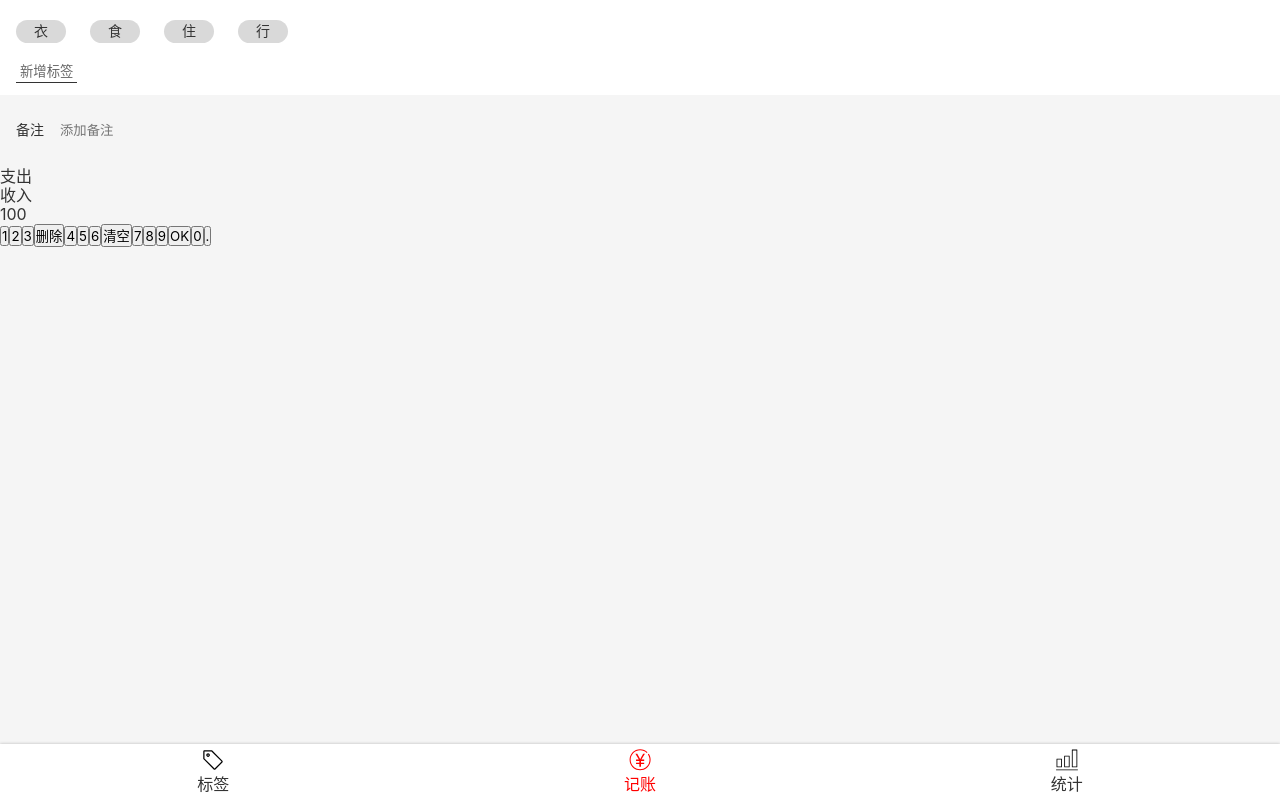
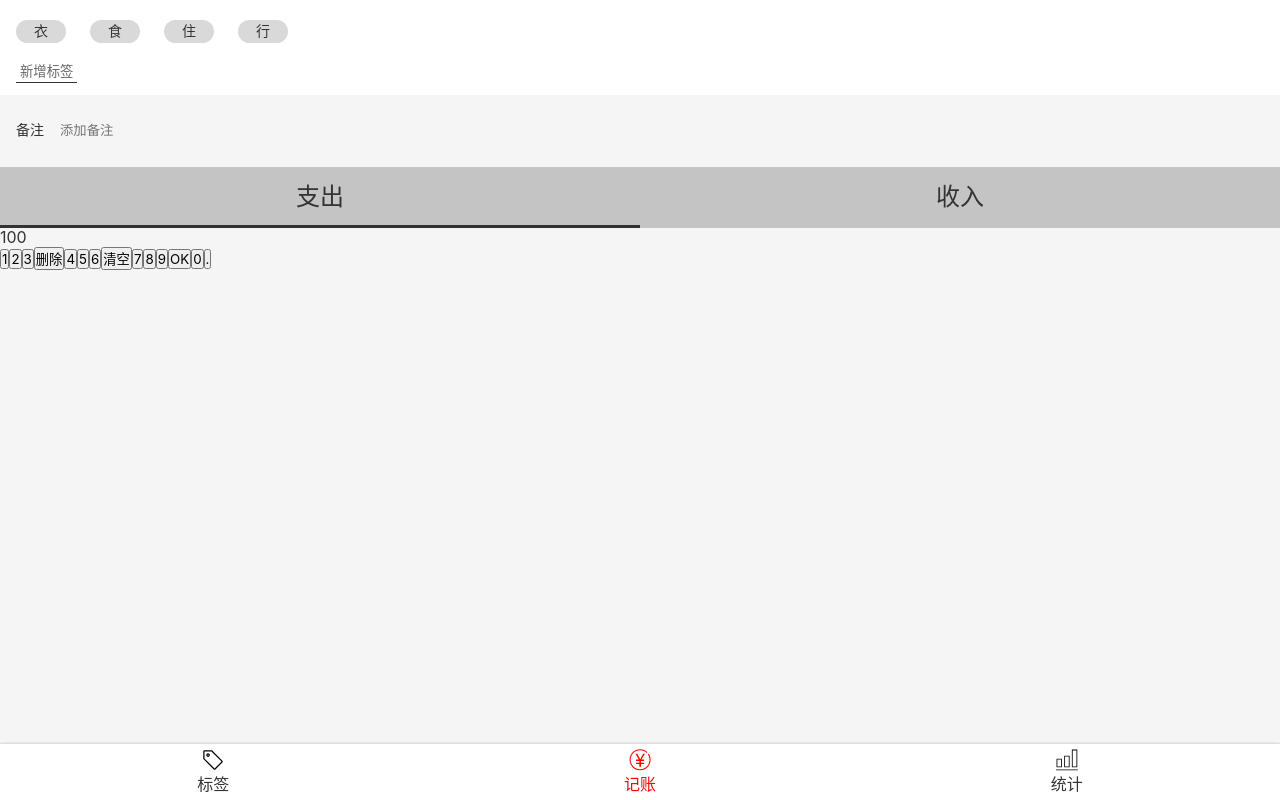
Before and after one commit to GelatoMao/CashNote, a React app: page /#/money in a window 1280 px wide. Built offline with nearby package versions, Linux system fonts and the light colour scheme.

Commit message:
CategorySection UI 完成

```diff
--- a/src/views/Money.tsx
+++ b/src/views/Money.tsx
@@ -29,11 +29,13 @@
   background-color: #f5f5f5;
   padding: 0 16px;
   font-size: 14px;
-  >label{
+  > label {
     display: flex;
     align-items: center;
-    >span{margin-right: 16px;}
-    >input{
+    > span {
+      margin-right: 16px;
+    }
+    > input {
       display: block;
       height: 72px;
       flex-grow: 1;
@@ -43,7 +45,29 @@
   }
 `
 
-const CategorySection = styled.section``
+const CategorySection = styled.section`
+  font-size: 24px;
+  > ul {
+    display: flex;
+    background: #c4c4c4;
+    > li {
+      width: 50%;
+      text-align: center;
+      padding: 16px 0;
+      position: relative;
+      &.selected::after{
+        content: '';
+        display: block;
+        height: 3px;
+        background: #333;
+        position: absolute;
+        bottom: 0;
+        left: 0;
+        width: 100%;
+      }
+    }
+  }
+`
 
 const NumberPadSection = styled.section``
 
@@ -62,12 +86,12 @@
       <NotesSection>
         <label>
           <span>备注</span>
-          <input type="text" placeholder="添加备注"/>
+          <input type="text" placeholder="添加备注" />
         </label>
       </NotesSection>
       <CategorySection>
         <ul>
-          <li>支出</li>
+          <li className="selected">支出</li>
           <li>收入</li>
         </ul>
       </CategorySection>
```
